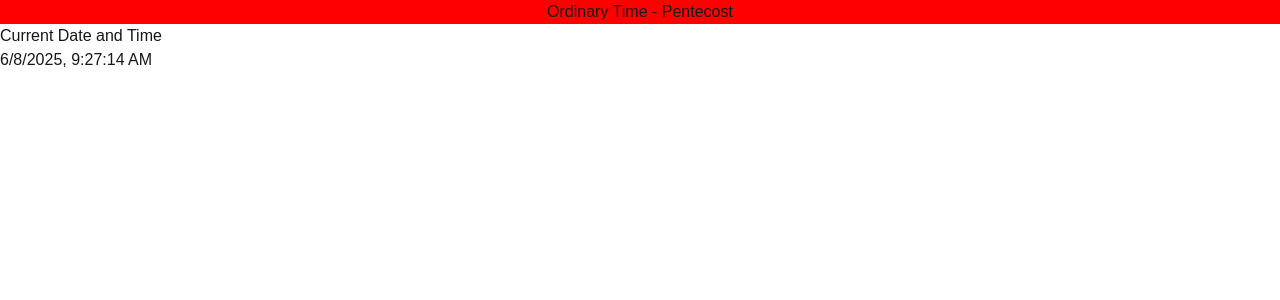
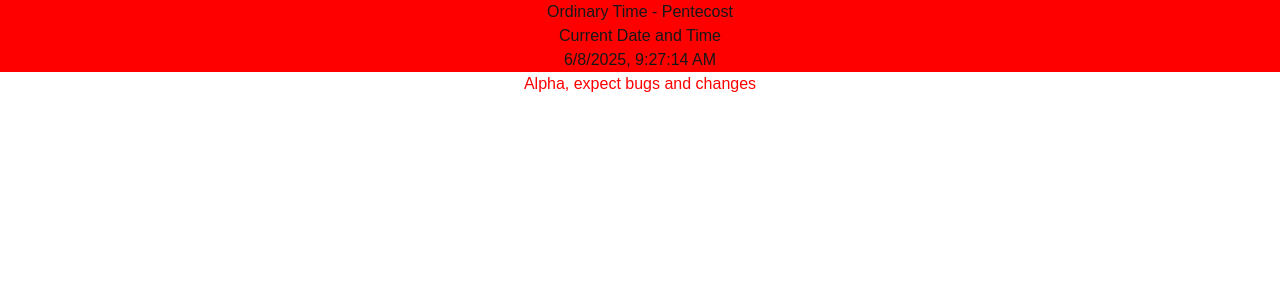
Before and after one commit to magarnicle/deep_peace, a Next.js app: page / in a window 1280 px wide. Shown: the top 300 px of the page. Built offline with nearby package versions, Linux system fonts and the light colour scheme.

Commit message:
alpha warning

```diff
--- a/src/app/page.tsx
+++ b/src/app/page.tsx
@@ -24,7 +24,7 @@ function DateTime() {
     };
 
     return (
-        <div>
+        <div style={{ width: "100%", height: "100%", alignContent: "center", textAlign: "center" }}>
         <h2>Current Date and Time</h2>
         <p>{formatDate(currentTime)}</p>
         </div>
@@ -51,7 +51,9 @@ function DayInfo({season, day}: DayProps) {
      colour = "white";
   };
   return (
-    <div style={{ backgroundColor: colour, width: "100%", height: "100%", alignContent: "center", textAlign: "center" }}><h1>{text}</h1></div>
+    <div style={{ backgroundColor: colour, width: "100%", height: "100%", alignContent: "center", textAlign: "center" }}><h1>{text}</h1>
+  <DateTime />
+    </div>
   );
 }
 
@@ -63,7 +65,9 @@ export default function MyApp() {
   return (
       <body>
       <DayInfo season={season} day={day}/>
-      <DateTime />
+      <div style={{ color: "red", width: "100%", height: "100%", alignContent: "center", textAlign: "center" }}>
+      <h1>Alpha, expect bugs and changes</h1>
+      </div>
       </body>
   );
 }
```
